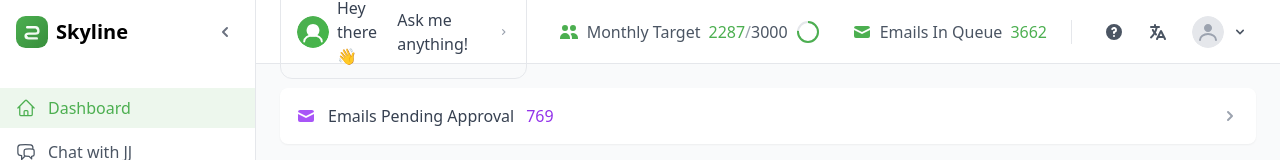
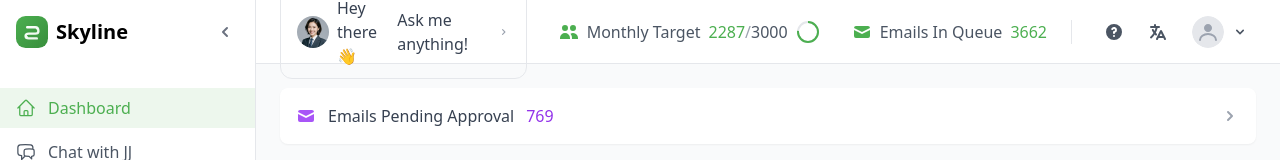
Before and after one commit to jacardl/SDRobot, a Vue app: page / in a window 1280 px wide. Shown: the top 160 px of the page. Built offline with nearby package versions, Linux system fonts and the light colour scheme; no server answers.

Commit message:
替换数字人头像

```diff
--- a/src/components/TopStatusBar.vue
+++ b/src/components/TopStatusBar.vue
@@ -7,7 +7,7 @@
     >
       <!-- 左侧欢迎区域 -->
       <div class="flex items-center">
-        <img class="h-8 w-8 rounded-full" src="@/assets/jj-avatar.svg" alt="JJ Avatar" />
+        <img class="h-8 w-8 rounded-full" src="@/assets/jj-avatar.png" alt="JJ Avatar" />
         <span class="ml-2 text-gray-700 group-hover:text-gray-900">{{ t('toolbar.greeting') }}</span>
       </div>
 
--- a/src/views/Chat.vue
+++ b/src/views/Chat.vue
@@ -4,7 +4,7 @@
     <div class="flex-1 overflow-y-auto p-4 space-y-4 pb-24" ref="chatContainer">
       <!-- 欢迎消息 -->
       <div class="flex items-start space-x-3">
-        <img src="@/assets/jj-avatar.svg" alt="JJ" class="w-10 h-10 rounded-full" />
+        <img src="@/assets/jj-avatar.png" alt="JJ" class="w-10 h-10 rounded-full" />
         <div class="flex flex-col">
           <div class="bg-white rounded-lg p-4 shadow-sm max-w-2xl">
             <p class="text-gray-900">{{ welcomeMessage.content }}</p>
@@ -17,7 +17,7 @@
       <template v-for="message in messages" :key="message.id">
         <!-- AI 消息 -->
         <div v-if="message.type === 'ai'" class="flex items-start space-x-3">
-          <img src="@/assets/jj-avatar.svg" alt="JJ" class="w-10 h-10 rounded-full" />
+          <img src="@/assets/jj-avatar.png" alt="JJ" class="w-10 h-10 rounded-full" />
           <div class="flex flex-col">
             <div class="bg-white rounded-lg p-4 shadow-sm max-w-2xl">
               <p class="text-gray-900">{{ message.content }}</p>
@@ -51,7 +51,7 @@
 
       <!-- 输入提示 -->
       <div v-if="isTyping" class="flex items-start space-x-3">
-        <img src="@/assets/jj-avatar.svg" alt="JJ" class="w-10 h-10 rounded-full" />
+        <img src="@/assets/jj-avatar.png" alt="JJ" class="w-10 h-10 rounded-full" />
         <div class="bg-white rounded-lg p-4 shadow-sm">
           <div class="flex space-x-2">
             <div class="w-2 h-2 bg-gray-400 rounded-full animate-bounce"></div>
```
Also changed, not shown: src/assets/jj-avatar-temp.svg (renamed from src/assets/jj-avatar.svg), src/assets/jj-avatar.png (added).
